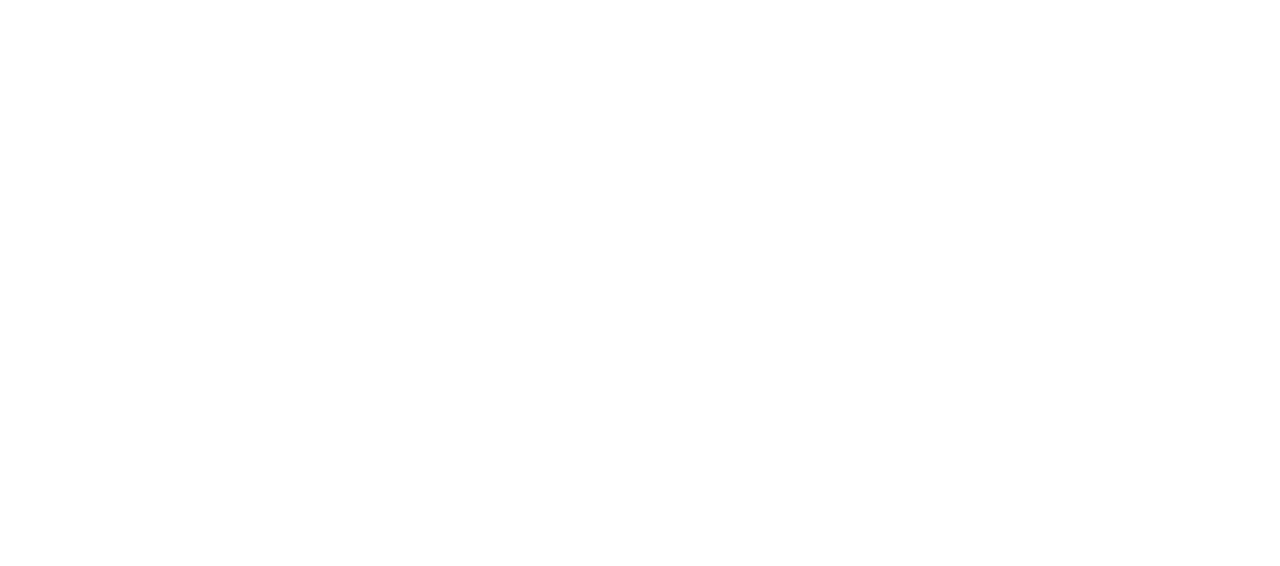
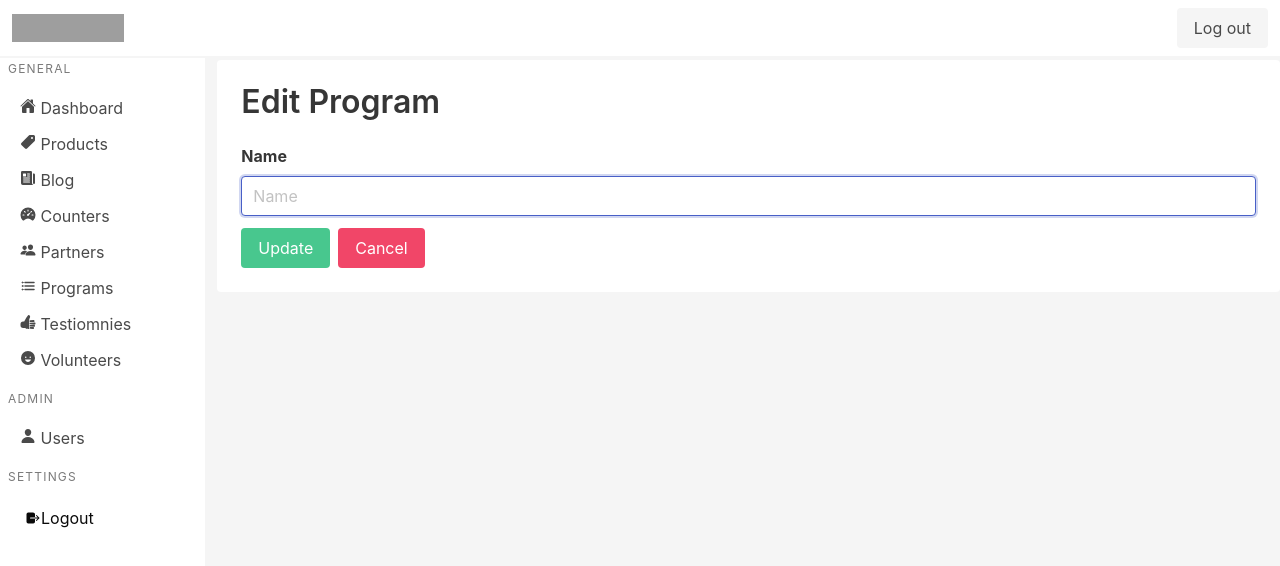
Before and after one commit to dev-fakhrihasani/tlc-frontend-admin, a React (Create React App) app: page /programs/edit/1 in a window 1280 px wide. Before the commit this address had no page. Shown: the top 566 px of the page. Built offline with nearby package versions, Linux system fonts and the light colour scheme; no server answers; grey boxes are pictures that could not be loaded.

Commit message:
Create CRUD API method for Programs

```diff
--- a/src/App.js
+++ b/src/App.js
@@ -17,6 +17,8 @@
 import EditCounter from './pages/EditCounter';
 import AddPartner from './pages/AddPartner';
 import EditPartners from './pages/EditPartners';
+import AddProgram from './pages/AddProgram';
+import EditProgram from './pages/EditProgram';
 
 function App() {
   return (
@@ -45,6 +47,8 @@
           <Route path='/partners/edit/:id' element={<EditPartners />}></Route>
 
           <Route path='/programs' element={<Programs />}></Route>
+          <Route path='/programs/add' element={<AddProgram />}></Route>
+          <Route path='/programs/edit/:id' element={<EditProgram />}></Route>
 
           <Route path='/testimonies' element={<Testimonies />}></Route>
 
--- a/src/components/FormAddCounter.jsx
+++ b/src/components/FormAddProgram.jsx
@@ -1,22 +1,20 @@
 import React, { useState } from 'react'
 import axios from 'axios'
-import { useNavigate } from 'react-router-dom'
+import { useNavigate, Link } from 'react-router-dom'
 
-const FormAddCounter = () => {
+const FormAddProgram = () => {
   const [name, setName] = useState('')
-  const [amount, setAmount] = useState('')
   const [msg, setMsg] = useState('')
 
   const navigate = useNavigate()
 
-  const saveProduct = async (e) => {
+  const savePrograms = async (e) => {
     e.preventDefault()
     try {
-      await axios.post('http://localhost:5000/counters', {
-        name,
-        amount
+      await axios.post('http://localhost:5000/programs', {
+        name
       })
-      navigate('/counters')
+      navigate('/programs')
     } catch (error) {
       if (error.response) {
         setMsg(error.response.data.msg)
@@ -26,12 +24,11 @@
 
   return (
     <div>
-      <h1 className='title'>Counters</h1>
-      <h2 className='subtitle'>Add New Counter</h2>
       <div className="card is-shadowless">
         <div className="card-content">
+          <h1 className='title'>Add New Programs</h1>
           <div className="content">
-            <form onSubmit={saveProduct} >
+            <form onSubmit={savePrograms} >
               <p className='has-text-centered'> {msg} </p>
               <div className="field">
                 <label className="label">Name</label>
@@ -41,23 +38,15 @@
                     className="input"
                     placeholder='Name'
                     value={name}
-                    onChange={(e) => setName(e.target.value)} />
-                </div>
-              </div>
-              <div className="field">
-                <label className="label">Amount</label>
-                <div className="control">
-                  <input
-                    type="number"
-                    className="input"
-                    placeholder='Amount'
-                    value={amount}
-                    onChange={(e) => setAmount(e.target.value)} />
+                    onChange={(e) => setName(e.target.value)}
+                    autoFocus
+                    required />
                 </div>
               </div>
               <div className="field">
                 <div className="control">
                   <button type='submit' className="button is-success">Save</button>
+                  <Link to='/programs' className="button is-danger ml-2">Cancel</Link>
                 </div>
               </div>
             </form>
@@ -68,4 +57,4 @@
   )
 }
 
-export default FormAddCounter
+export default FormAddProgram
--- /dev/null
+++ b/src/components/FormEditProgram.jsx
@@ -0,0 +1,75 @@
+import React, { useState, useEffect } from 'react'
+import axios from 'axios'
+import { useNavigate, useParams, Link } from 'react-router-dom'
+
+const FormEditProgram = () => {
+  const [name, setName] = useState('')
+  const [msg, setMsg] = useState('')
+  const { id } = useParams()
+
+  const navigate = useNavigate()
+
+  useEffect(() => {
+    const getCounterById = async () => {
+      try {
+        const response = await axios.get(`http://localhost:5000/programs/${id}`)
+        setName(response.data.name)
+      } catch (error) {
+        if (error.response) {
+          setMsg(error.response.data.msg)
+        }
+      }
+    }
+    getCounterById()
+  }, [id])
+
+  const updateProgram = async (e) => {
+    e.preventDefault()
+    try {
+      await axios.patch(`http://localhost:5000/programs/${id}`, {
+        name
+      })
+      navigate('/programs')
+    } catch (error) {
+      if (error.response) {
+        setMsg(error.response.data.msg)
+      }
+    }
+  }
+
+  return (
+    <div>
+      <div className="card is-shadowless">
+        <div className="card-content">
+          <h1 className='title'>Edit Program</h1>
+          <div className="content">
+            <form onSubmit={updateProgram} >
+              <p className='has-text-centered'> {msg} </p>
+              <div className="field">
+                <label className="label">Name</label>
+                <div className="control">
+                  <input
+                    type="text"
+                    className="input"
+                    placeholder='Name'
+                    value={name}
+                    onChange={(e) => setName(e.target.value)}
+                    autoFocus
+                    required />
+                </div>
+              </div>
+              <div className="field">
+                <div className="control">
+                  <button type='submit' className="button is-success">Update</button>
+                  <Link to='/programs' className="button is-danger ml-2">Cancel</Link>
+                </div>
+              </div>
+            </form>
+          </div>
+        </div>
+      </div>
+    </div>
+  )
+}
+
+export default FormEditProgram
--- /dev/null
+++ b/src/pages/AddProgram.jsx
@@ -0,0 +1,30 @@
+import React, { useEffect } from 'react'
+import Layout from './Layout'
+import FormAddProgram from '../components/FormAddProgram'
+import { useDispatch, useSelector } from 'react-redux'
+import { useNavigate } from 'react-router-dom'
+import { getMe } from '../features/authSlice'
+
+const AddProgram = () => {
+  const dispatch = useDispatch()
+  const navigate = useNavigate()
+  const { isError } = useSelector((state) => state.auth)
+
+  useEffect(() => {
+    dispatch(getMe())
+  }, [dispatch])
+
+  useEffect(() => {
+    if (isError) {
+      navigate('/')
+    }
+  }, [isError, navigate])
+
+  return (
+    <Layout>
+      <FormAddProgram />
+    </Layout>
+  )
+}
+
+export default AddProgram
--- /dev/null
+++ b/src/pages/EditProgram.jsx
@@ -0,0 +1,15 @@
+import React from 'react'
+import Layout from './Layout'
+import FormEditProgram from '../components/FormEditProgram'
+
+const EditProgram = () => {
+  return (
+    <div>
+      <Layout>
+        <FormEditProgram />
+      </Layout>
+    </div>
+  )
+}
+
+export default EditProgram
```
